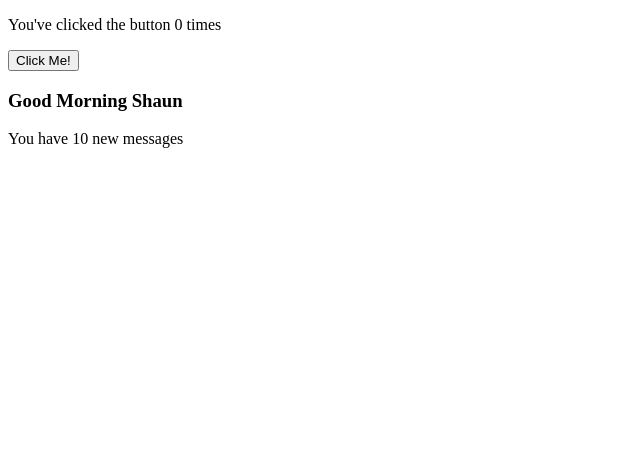
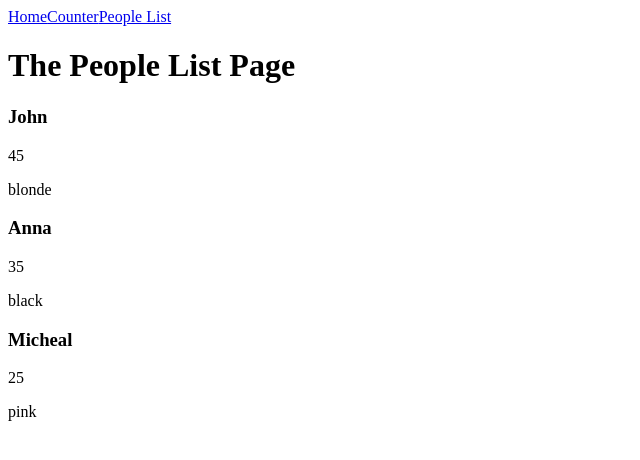
Before and after one commit to hwebz/learn-react-for-modern-web-applications, a React (Create React App) app: page /people-list in a window 1280 px wide. Shown: the top 460 px of the page, without its empty margins (0-640 px from the left). Built offline with nearby package versions, Linux system fonts and the light colour scheme.

Commit message:
Init Router

```diff
--- a/package.json
+++ b/package.json
@@ -8,6 +8,7 @@
     "@testing-library/user-event": "^7.2.1",
     "react": "^16.13.1",
     "react-dom": "^16.13.1",
+    "react-router-dom": "^5.2.0",
     "react-scripts": "3.4.2"
   },
   "scripts": {
--- a/src/App.js
+++ b/src/App.js
@@ -1,30 +1,23 @@
-import React, { useState } from 'react';
-import { CounterButton } from './CounterButton';
-import { Greeting } from './Greeting';
-import { CongratulationsMessage } from './CongratulationsMessage';
+import React from 'react';
+import { BrowserRouter as Router, Route, Link } from 'react-router-dom';
+import { HomePage, CounterButtonPage, PeopleListPage } from './pages'
 
 function App() {
-  const [numberOfClicks, setNumberOfClicks] = useState(0);
-  const [hideMessage, setHideMessage] = useState(false);
-
-  const increment = () => setNumberOfClicks(numberOfClicks + 1);
-
   return (
-    <div className="App">
-      <header className="App-header">
-        {
-          hideMessage
-            ? null
-            : <CongratulationsMessage
-                numberOfClicks={numberOfClicks}
-                threshold={10}
-                onHide={() => setHideMessage(true)}
-              />
-          }
-        <CounterButton numberOfClicks={numberOfClicks} setNumberOfClicks={increment} />
-        <Greeting name="Shaun" numberOfMessages="10" />
-      </header>
-    </div>
+    <Router>
+      <Link to="/">Home</Link>
+      <Link to="/counter">Counter</Link>
+      <Link to="/people-list">People List</Link>
+      <Route path="/" exact>
+        <HomePage />
+      </Route>
+      <Route path="/counter">
+        <CounterButtonPage />
+      </Route>
+      <Route path="/people-list">
+        <PeopleListPage />
+      </Route>
+    </Router>
   );
 }
 
--- a/src/CounterButton.js
+++ b/src/CounterButton.js
@@ -1,4 +1,4 @@
-import React, { useState, useEffect } from 'react';
+import React, { useEffect } from 'react';
 
 export const CounterButton = ({ numberOfClicks, setNumberOfClicks }) => {
     // Component rendering twice is a feature on dev env only
--- /dev/null
+++ b/src/PeopleList.js
@@ -0,0 +1,13 @@
+import React from 'react';
+
+export const PeopleList = ({ people }) => {
+    return people.map((person, idx) => {
+        return (
+            <div key={idx}>
+                <h3>{person.name}</h3>
+                <p>{person.age}</p>
+                <p>{person.hairColor}</p>
+            </div>
+        )
+    })
+}
--- /dev/null
+++ b/src/pages/CounterButtonPage.js
@@ -0,0 +1,26 @@
+import React, { useState } from 'react';
+import { CounterButton } from '../CounterButton';
+import { CongratulationsMessage } from '../CongratulationsMessage';
+
+export const CounterButtonPage = () => {
+    const [numberOfClicks, setNumberOfClicks] = useState(0);
+    const [hideMessage, setHideMessage] = useState(false);
+
+    const increment = () => setNumberOfClicks(numberOfClicks + 1);
+
+    return (
+        <>
+            <h1>The Counter Button Page</h1>
+            {
+            hideMessage
+                ? null
+                : <CongratulationsMessage
+                    numberOfClicks={numberOfClicks}
+                    threshold={10}
+                    onHide={() => setHideMessage(true)}
+                />
+            }
+            <CounterButton numberOfClicks={numberOfClicks} setNumberOfClicks={increment} />
+        </>
+    );
+}
--- /dev/null
+++ b/src/pages/HomePage.js
@@ -0,0 +1,11 @@
+import React from 'react';
+import { Greeting } from '../Greeting';
+
+export const HomePage = () => {
+    return (
+        <>
+            <h1>The Home Page</h1>
+            <Greeting name="Shaun" numberOfMessages={10} />
+        </>
+    )
+}
--- /dev/null
+++ b/src/pages/PeopleListPage.js
@@ -0,0 +1,29 @@
+import React from 'react';
+import { PeopleList } from '../PeopleList';
+
+const people = [
+    {
+        name: "John",
+        age: 45,
+        hairColor: 'blonde'
+    },
+    {
+        name: "Anna",
+        age: 35,
+        hairColor: 'black'
+    },
+    {
+        name: "Micheal",
+        age: 25,
+        hairColor: 'pink'
+    }
+]
+
+export const PeopleListPage = () => {
+    return (
+        <>
+            <h1>The People List Page</h1>
+            <PeopleList people={people} />
+        </>
+    )
+}
--- /dev/null
+++ b/src/pages/index.js
@@ -0,0 +1,3 @@
+export { CounterButtonPage } from './CounterButtonPage'
+export { HomePage } from './HomePage'
+export { PeopleListPage } from './PeopleListPage'
```
Also changed, not shown: 1 other file (tests, documents, lock files or other folders).
